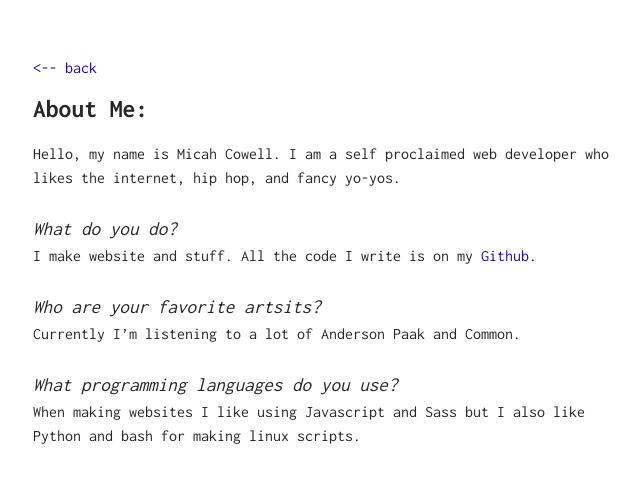
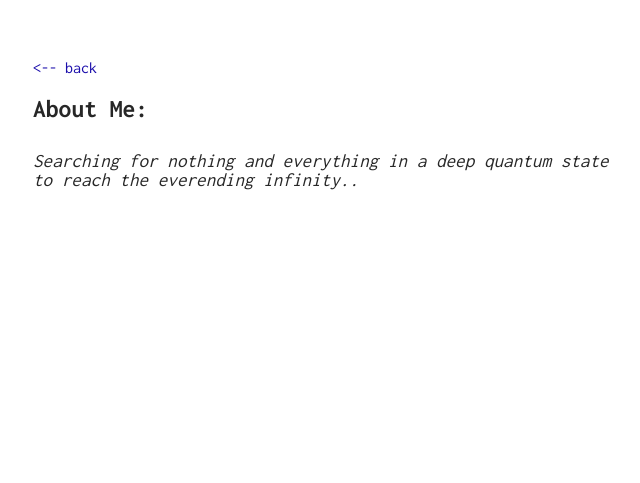
Before and after one commit to sorathpanzer/sorathpanzer.github.io, a Jekyll site: the page built from me/index.md, in a window 1280 px wide. Shown: the top 483 px of the page, without its empty margins (307-947 px from the left). Built offline with Jekyll 4.4.1, drawn with Linux system fonts in a browser that asks for light colours.

Commit message:
Update index.md

```diff
--- a/me/index.md
+++ b/me/index.md
@@ -2,13 +2,4 @@
 layout: about
 ---
 
-Hello, my name is Micah Cowell. I am a self proclaimed web developer who likes the internet, hip hop, and fancy yo-yos.
-
-# What do you do?
-I make website and stuff. All the code I write is on my [Github](https://github.com/getmicah).
-
-# Who are your favorite artsits?
-Currently I'm listening to a lot of Anderson Paak and Common.
-
-# What programming languages do you use?
-When making websites I like using Javascript and Sass but I also like Python and bash for making linux scripts.
+# Searching for nothing and everything in a deep quantum state to reach the everending infinity..
```
